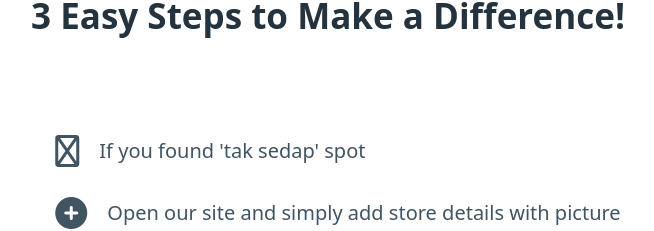
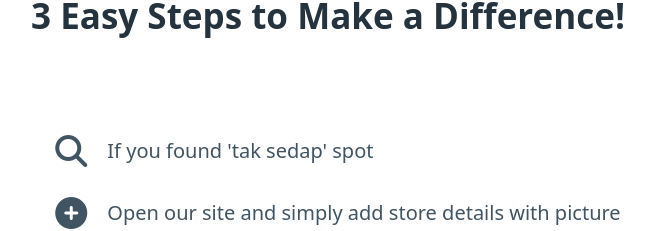
Before and after one commit to zulfiqarlaili/taksedap, a SvelteKit app: page /landing in a window 1280 px wide. Shown: the part 925-1156 px from the top of the page, without its empty margins (312-966 px from the left). Built offline with nearby package versions, Linux system fonts and the light colour scheme.

Commit message:
fix: update arrow indicator

```diff
--- a/src/routes/landing/+page.svelte
+++ b/src/routes/landing/+page.svelte
@@ -31,7 +31,7 @@
 	<ul>
 		<div>
 			<span
-				><i class="fa-regular fa-magnifying-glass-location" /> If you found 'tak sedap' spot</span
+				><i class="fa-solid fa-magnifying-glass"></i> If you found 'tak sedap' spot</span
 			>
 			<br />
 			<span
```
